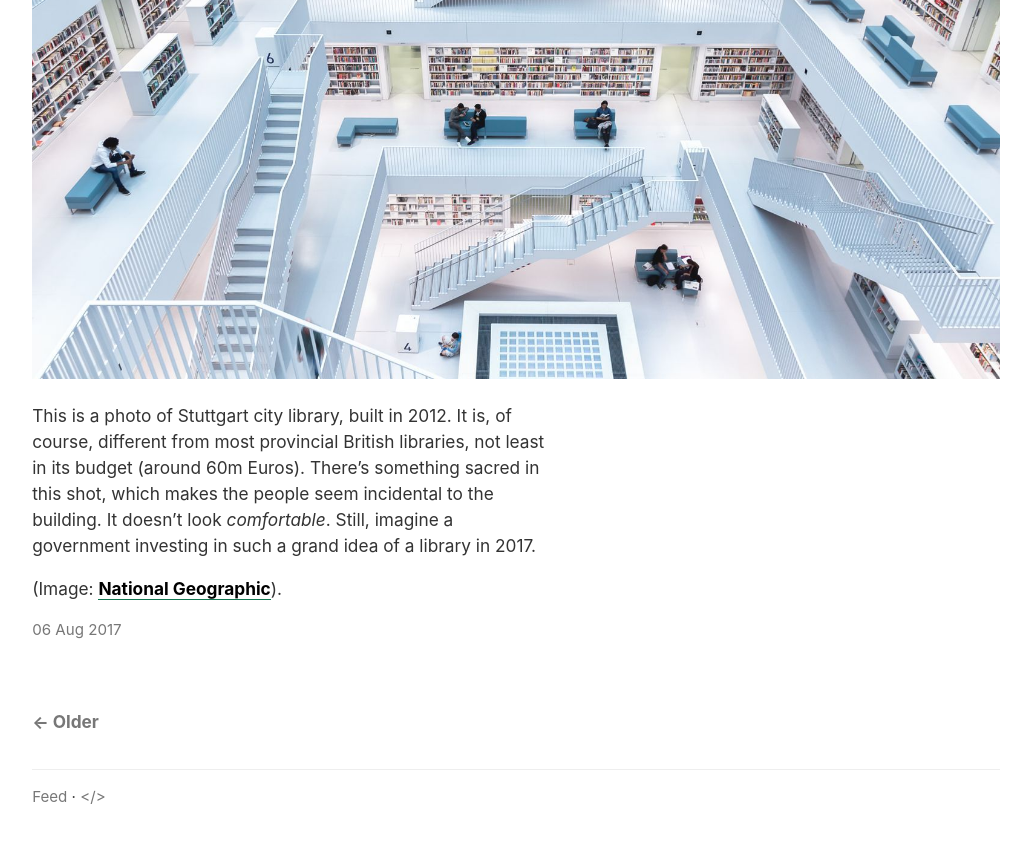
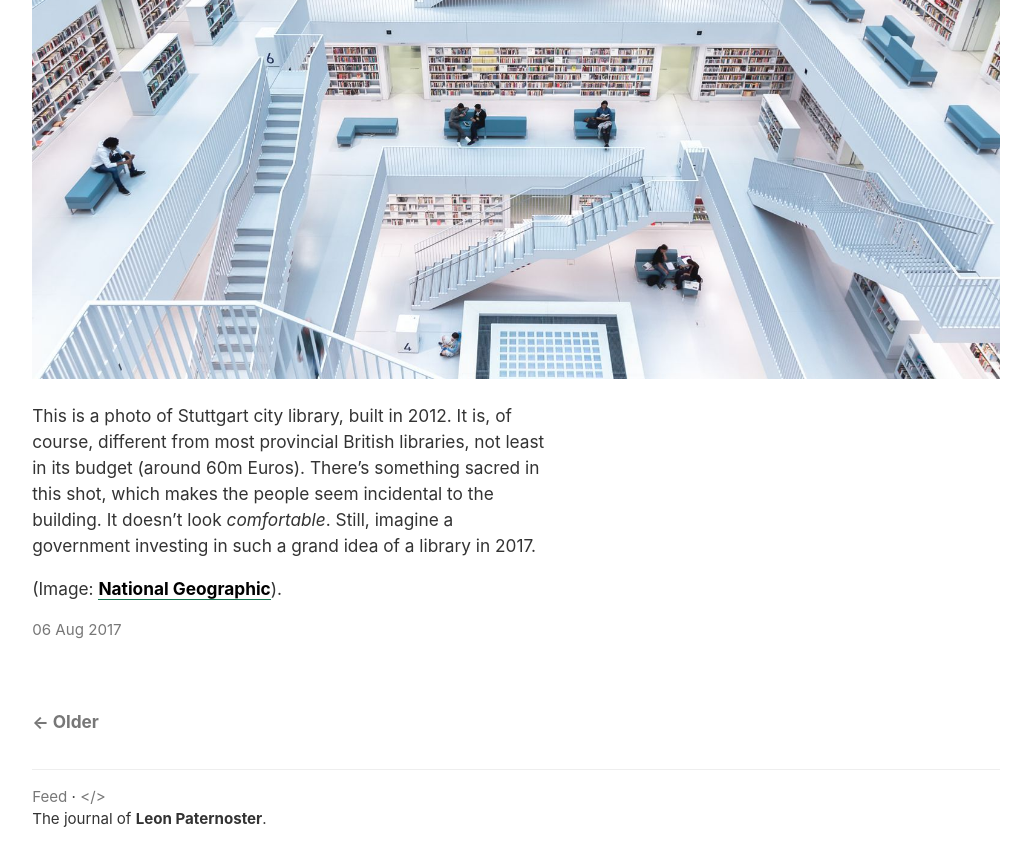
Before and after one commit to leonp/portion, a Jekyll site: the page built from index.html, in a window 1280 px wide and 900 px high, scrolled down 4513 px. Shown: the top 866 px of the window, without its empty margins (124-1155 px from the left). Built offline with Jekyll 4.4.1, drawn with Linux system fonts in a browser that asks for light colours; the list of posts is cut into pages by our own code.

Commit message:
Added meta description variable in config for output on Home page and footer-description on all pages. Both optional.

```diff
--- a/_config.yml
+++ b/_config.yml
@@ -8,6 +8,8 @@
 lang: en-gb
 credit: yes
 feedurl: "https://www.thisdaysportion.xyz"
+footer-description: 'The journal of <a href="https://www.leonpaternoster.com" class="dark-gray b hover-dark-green">Leon Paternoster</a>.'
+meta-description: "Notes and photos on any subject from Leon Paternoster."
 
 # Gems
 gems:
--- a/_includes/footer.html
+++ b/_includes/footer.html
@@ -1,6 +1,12 @@
         <div class="mt4 bt b--light-gray">
 
             <p class="f6 mb0"><a href="/feed/index.xml" rel="alternate" class="gray hover-dark-green">Feed</a>{% if site.credit %} &middot; <a href="https://github.com/leonp/portion" class="gray hover-dark-green">&lt;/&gt;</a>{% endif %}</p>
+
+            {% if site.footer-description %}
+
+            <p class="f6 mb0 mt0">{{ site.footer-description }}</p>
+
+            {% endif %}
 
             {% if site.analytics_id %}
                 <script>
--- a/_includes/header.html
+++ b/_includes/header.html
@@ -6,6 +6,12 @@
 
         <meta charset="utf-8">
         <meta name="viewport" content="width=device-width, initial-scale=1.0">
+
+        {% if site.meta-description and page.title == 'Home' %}
+
+        <meta name="description" content="{{ site.meta-description }}">
+
+        {% endif %}
 
         <title>{{ page.title }} &#8212; {{ site.title }}</title>
 
```
Also changed, not shown: 1 other file.
